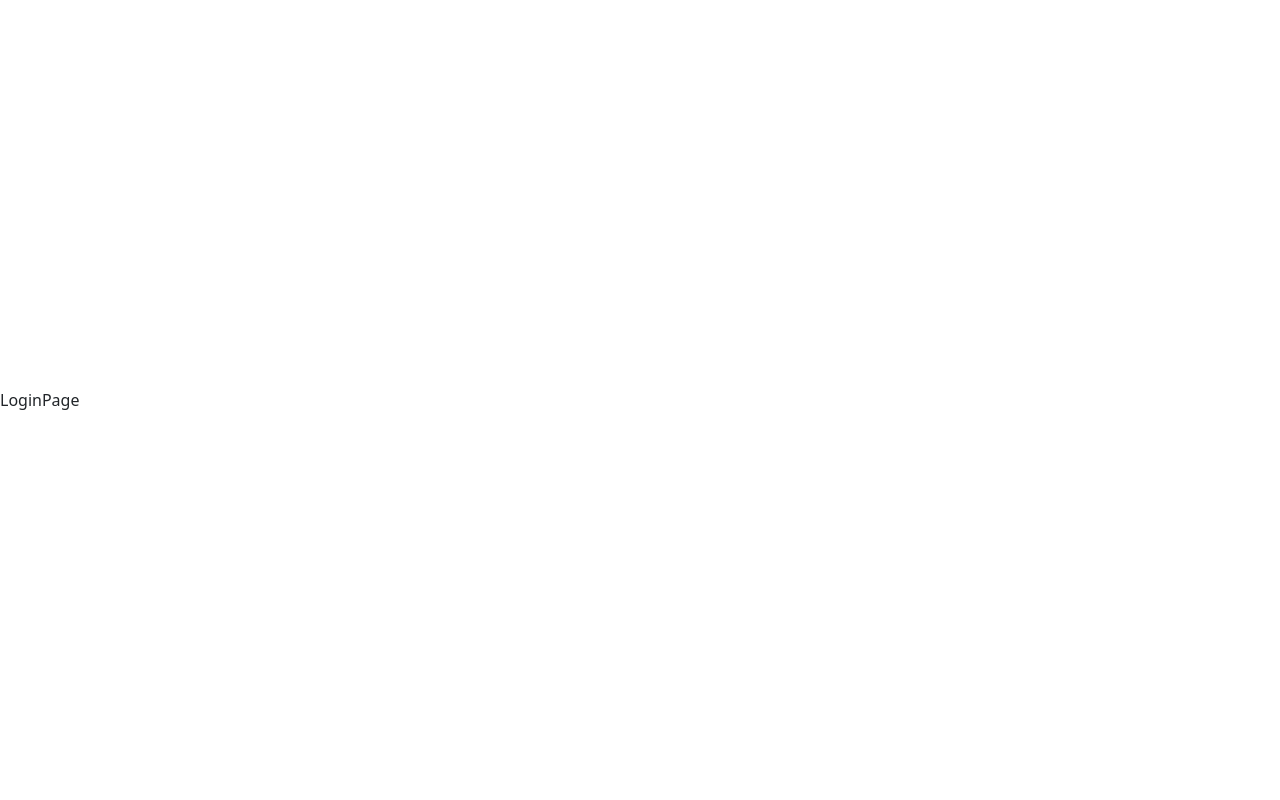
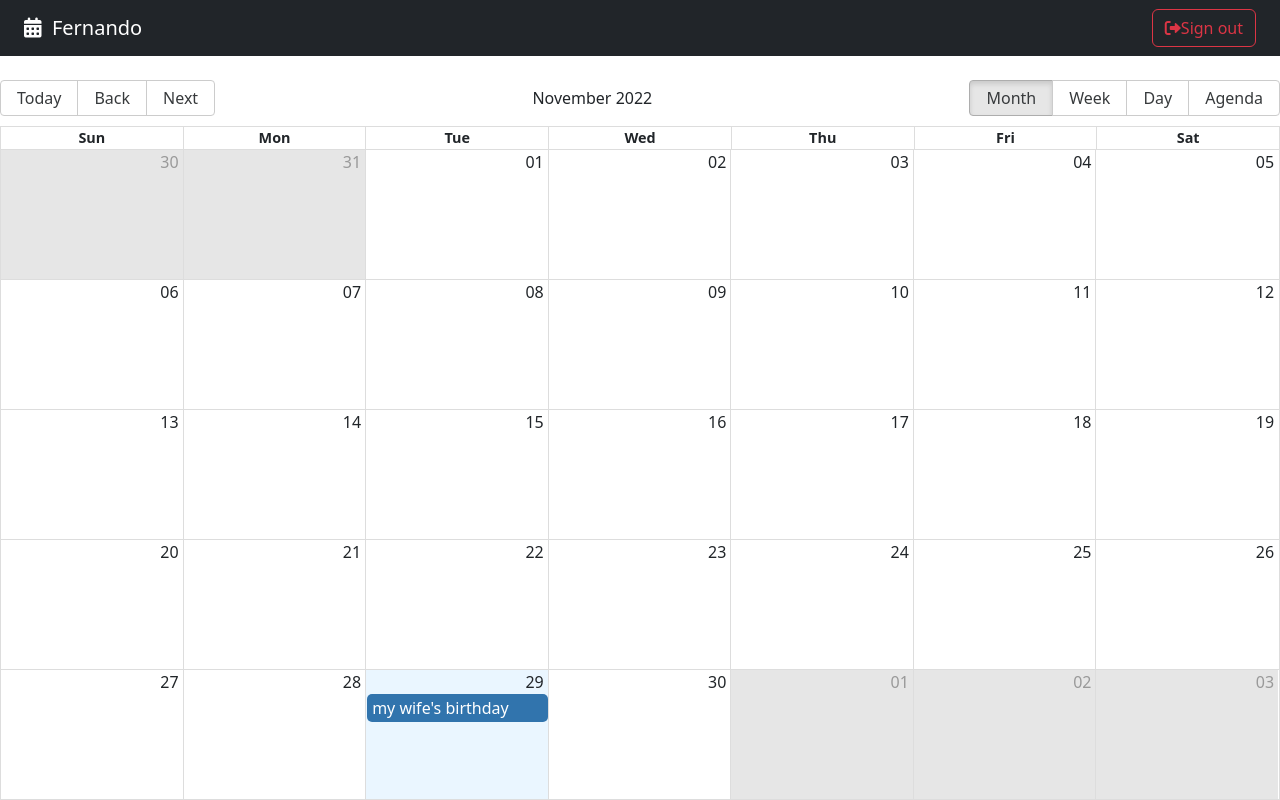
Before and after one commit to Datakokk/Calendar, a React (Vite) app: page / in a window 1280 px wide. Before the commit this address led to /auth/login. Built offline with nearby package versions, Linux system fonts and the light colour scheme.

Commit message:
Added React-Bib-Calendar

```diff
--- a/index.html
+++ b/index.html
@@ -7,6 +7,7 @@
     <title>Calendar app</title>
 
     <link href="https://cdn.jsdelivr.net/npm/bootstrap@5.2.3/dist/css/bootstrap.min.css" rel="stylesheet" integrity="sha384-rbsA2VBKQhggwzxH7pPCaAqO46MgnOM80zW1RWuH61DGLwZJEdK2Kadq2F9CUG65" crossorigin="anonymous">
+    <link rel="stylesheet" href="https://cdnjs.cloudflare.com/ajax/libs/font-awesome/6.2.1/css/all.min.css" integrity="sha512-MV7K8+y+gLIBoVD59lQIYicR65iaqukzvf/nwasF0nqhPay5w/9lJmVM2hMDcnK1OnMGCdVK+iQrJ7lzPJQd1w==" crossorigin="anonymous" referrerpolicy="no-referrer" />
   </head>
   <body>
     <div id="root"></div>
--- a/package.json
+++ b/package.json
@@ -9,7 +9,9 @@
     "preview": "vite preview"
   },
   "dependencies": {
+    "date-fns": "^2.29.3",
     "react": "^18.2.0",
+    "react-big-calendar": "^1.5.2",
     "react-dom": "^18.2.0",
     "react-router-dom": "^6.4.3"
   },
--- /dev/null
+++ b/src/auth/pages/LoginPage.css
@@ -0,0 +1,50 @@
+.login-container{
+    margin-top: 15%;
+}
+.login-form-1{
+    border-radius: 5px;
+    box-shadow: 0 5px 8px 0 rgba(0, 0, 0, 0.2), 0 9px 26px 0 rgba(0, 0, 0, 0.19);
+    padding: 5%;
+}
+.login-form-1 h3{
+    text-align: center;
+    color: #333;
+}
+.login-form-2{
+    border-radius: 5px;
+    box-shadow: 0 5px 8px 0 rgba(0, 0, 0, 0.2), 0 9px 26px 0 rgba(0, 0, 0, 0.19);
+    padding: 5%;
+    background: #0062cc;
+}
+.login-form-2 h3{
+    text-align: center;
+    color: #fff;
+}
+.login-container form{
+    padding: 10%;
+}
+.btnSubmit
+{
+    border-radius: 1rem;
+    padding: 1.5%;
+    border: none;
+    cursor: pointer;
+}
+.login-form-1 .btnSubmit{
+    color: #fff;
+    background-color: #0062cc;
+}
+.login-form-2 .btnSubmit{
+    background-color: #fff;
+    color: #0062cc;
+}
+.login-form-2 .ForgetPwd{
+    color: #fff;
+    font-weight: 600;
+    text-decoration: none;
+}
+.login-form-1 .ForgetPwd{
+    color: #0062cc;
+    font-weight: 600;
+    text-decoration: none;
+}
--- a/src/auth/pages/LoginPage.jsx
+++ b/src/auth/pages/LoginPage.jsx
@@ -1,6 +1,78 @@
+import './LoginPage.css';
 
 export const LoginPage = () => {
-  return (
-    <div>LoginPage</div>
-  )
+    return (
+        <div className="container login-container">
+            <div className="row">
+                <div className="col-md-6 login-form-1">
+                    <h3>Ingreso</h3>
+                    <form>
+                        <div className="form-group mb-2">
+                            <input
+                                type="text"
+                                className="form-control"
+                                placeholder="Correo"
+                            />
+                        </div>
+                        <div className="form-group mb-2">
+                            <input
+                                type="password"
+                                className="form-control"
+                                placeholder="Contraseña"
+                            />
+                        </div>
+                        <div className="d-grid gap-2">
+                            <input
+                                type="submit"
+                                className="btnSubmit"
+                                value="Login"
+                            />
+                        </div>
+                    </form>
+                </div>
+
+                <div className="col-md-6 login-form-2">
+                    <h3>Registro</h3>
+                    <form>
+                        <div className="form-group mb-2">
+                            <input
+                                type="text"
+                                className="form-control"
+                                placeholder="Nombre"
+                            />
+                        </div>
+                        <div className="form-group mb-2">
+                            <input
+                                type="email"
+                                className="form-control"
+                                placeholder="Correo"
+                            />
+                        </div>
+                        <div className="form-group mb-2">
+                            <input
+                                type="password"
+                                className="form-control"
+                                placeholder="Contraseña"
+                            />
+                        </div>
+
+                        <div className="form-group mb-2">
+                            <input
+                                type="password"
+                                className="form-control"
+                                placeholder="Repita la contraseña"
+                            />
+                        </div>
+
+                        <div className="form-group mb-2">
+                            <input
+                                type="submit"
+                                className="btnSubmit"
+                                value="Crear cuenta" />
+                        </div>
+                    </form>
+                </div>
+            </div>
+        </div>
+    )
 }
--- /dev/null
+++ b/src/calendar/components/Navbar.jsx
@@ -0,0 +1,17 @@
+
+export const Navbar = () => {
+  return (
+    <div className="navbar navbar-dark bg-dark mb-4 px-4">
+        <span className="navbar-brand">
+            <i className="fas fa-calendar-alt"></i>
+            &nbsp;
+            Fernando
+        </span>
+
+        <button className="btn btn-outline-danger">
+            <i className="fas fa-sign-out-alt"></i>
+            <span>Sign out</span>
+        </button>
+    </div>
+  )
+}
--- a/src/calendar/index.js
+++ b/src/calendar/index.js
@@ -1 +1,4 @@
 export * from './pages/Calendarpage';
+
+
+export * from './components/Navbar';
--- a/src/calendar/pages/Calendarpage.jsx
+++ b/src/calendar/pages/Calendarpage.jsx
@@ -1,6 +1,50 @@
+import { Calendar, dateFnsLocalizer } from 'react-big-calendar'
+import 'react-big-calendar/lib/css/react-big-calendar.css'
+
+import { addHours, format, getDay, parse, startOfWeek } from 'date-fns'
+import enUS from 'date-fns/locale/en-US'
+
+
+import { Navbar } from "../components/Navbar"
+
+const locales = {
+  'en-US': enUS,
+}
+
+const localizer = dateFnsLocalizer({
+  format,
+  parse,
+  startOfWeek,
+  getDay,
+  locales,
+});
+
+const myEventsList = [
+  {
+    title: `my wife's birthday`,
+    notes: 'Buy the cake',
+    start: new Date(),
+    end: addHours( new Date(), 2 ),
+    bgColor: '#fafafa',
+    user: {
+      _id: '123',
+      name: 'Fernando'
+    }
+  },
+]
 
 export const Calendarpage = () => {
   return (
-    <div>CalendarApp</div>
+    <>
+      <Navbar />
+
+      <Calendar
+        localizer={ localizer }
+        events={ myEventsList }
+        startAccessor="start"
+        endAccessor="end"
+        style={{ height: 'calc( 100vh - 80px )' }}
+    />
+    </>
   )
 }
--- a/src/main.jsx
+++ b/src/main.jsx
@@ -2,7 +2,7 @@
 import ReactDOM from 'react-dom/client'
 import { BrowserRouter } from 'react-router-dom'
 import { CalendarApp } from './CalendarApp'
-import './styles.css'
+// import './styles.css'
 
 ReactDOM.createRoot(document.getElementById('root')).render(
   <React.StrictMode>
--- a/src/router/AppRouter.jsx
+++ b/src/router/AppRouter.jsx
@@ -4,7 +4,7 @@
 
 export const AppRouter = () => {
 
-    const authStatus = 'not-authenticated'; //'not-authenticated' 'authenticated'
+    const authStatus = 'authenticated'; //'not-authenticated' 'authenticated'
 
   return (
     <Routes>
```
Also changed, not shown: 2 other files (tests, documents, lock files or other folders).
